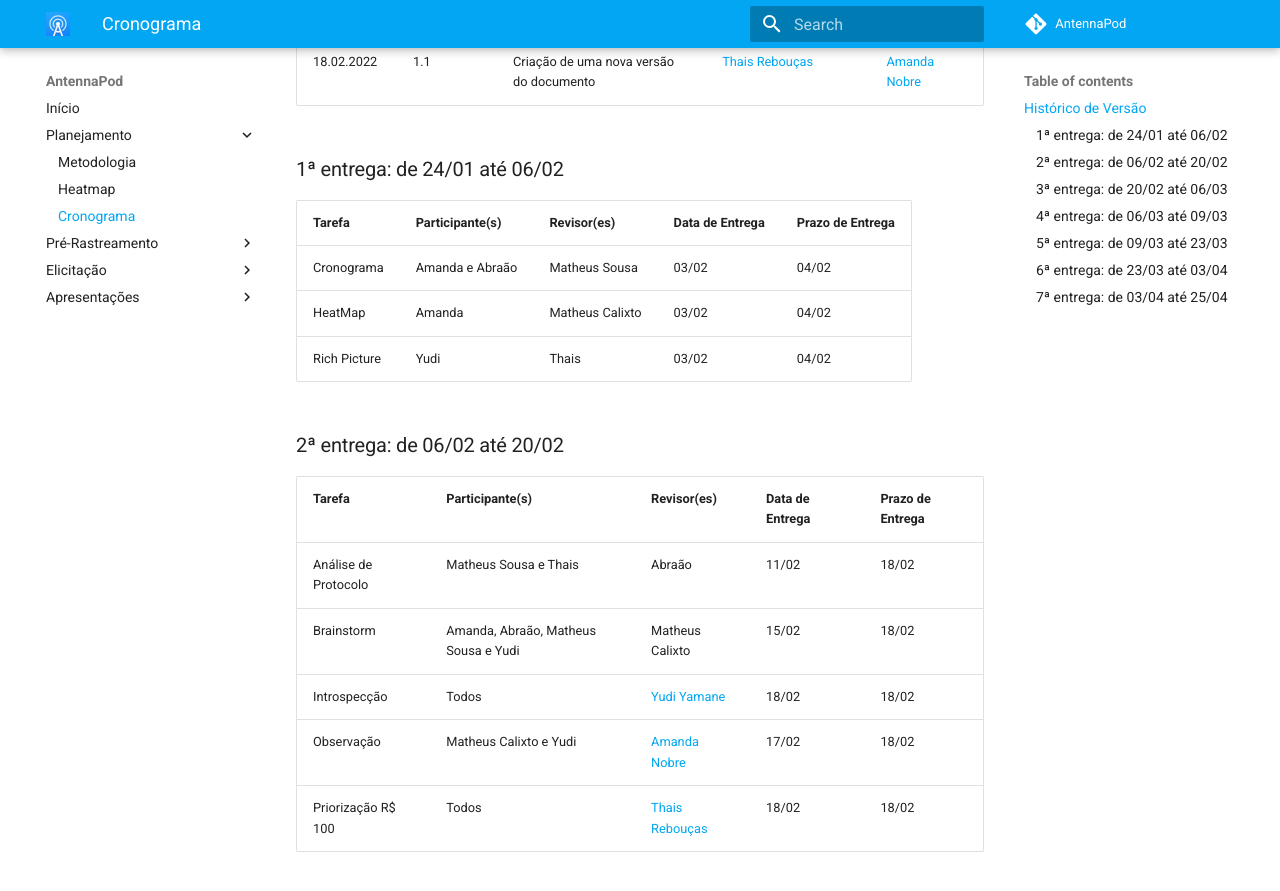
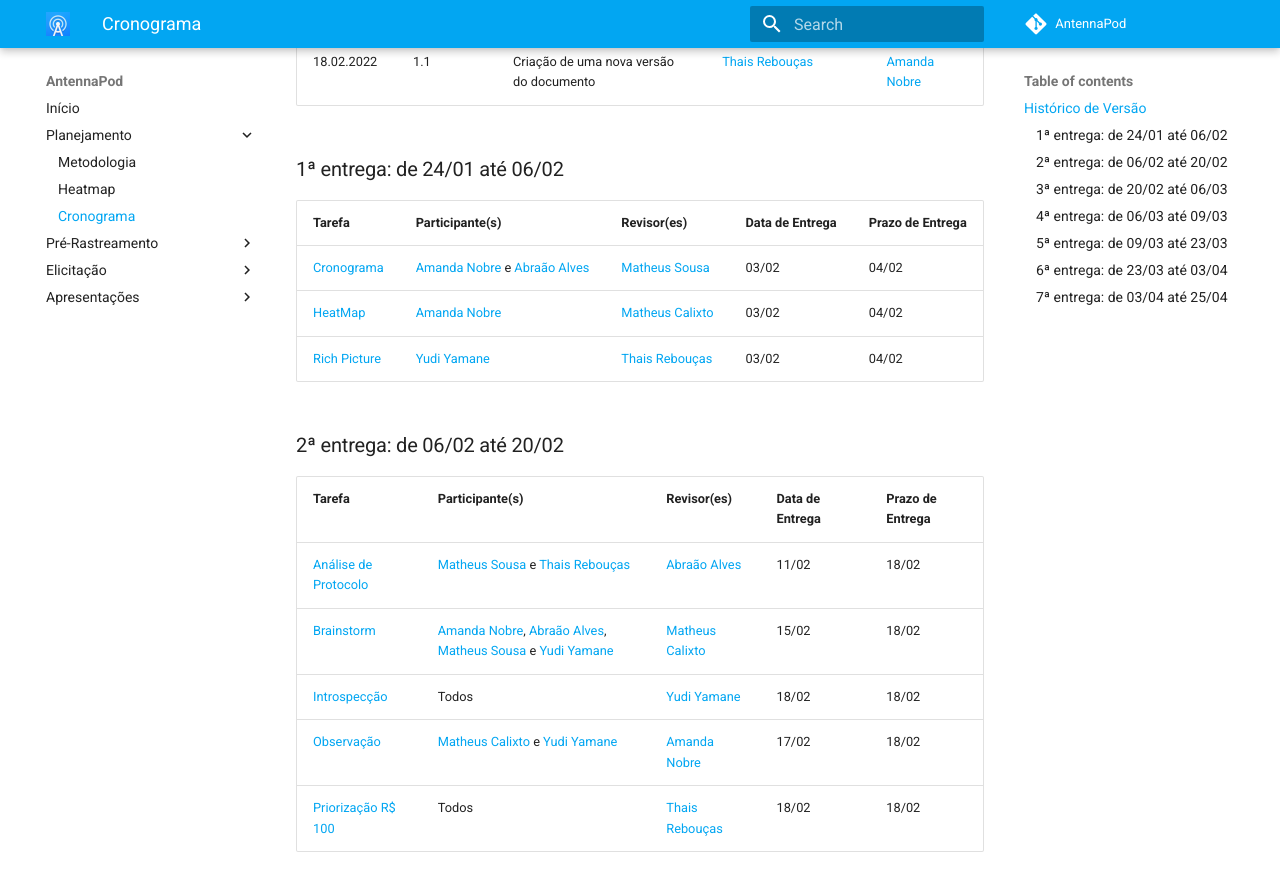
Before and after one commit to Requisitos-de-Software/2021.2-AntennaPod, an MkDocs documentation site: the page built from docs/planejamento/cronograma.md, in a window 1280 px wide and 900 px high, scrolled down 303 px. Shown: the top 891 px of the window. Built offline with MkDocs 1.6.1 and Material for MkDocs 9.7.7, drawn with Linux system fonts in a browser that asks for light colours; comment, search, counter and statistics services are not loaded.

Commit message:
:repeat:(#36): inserindo links para paginas e para os integrantes

```diff
--- a/docs/planejamento/cronograma.md
+++ b/docs/planejamento/cronograma.md
@@ -9,20 +9,20 @@
 
 ### 1ª entrega: de 24/01 até 06/02
 
-| Tarefa       | Participante(s) | Revisor(es)     | Data de Entrega | Prazo de Entrega |
-| ------------ | --------------- | --------------- | --------------- | ---------------- |
-| Cronograma   | Amanda e Abraão | Matheus Sousa   | 03/02           | 04/02            |
-| HeatMap      | Amanda          | Matheus Calixto | 03/02           | 04/02            |
-| Rich Picture | Yudi            | Thais           | 03/02           | 04/02            |
+| Tarefa                                                                                                   | Participante(s)                                                                              | Revisor(es)                                      | Data de Entrega | Prazo de Entrega |
+| -------------------------------------------------------------------------------------------------------- | -------------------------------------------------------------------------------------------- | ------------------------------------------------ | --------------- | ---------------- |
+| [Cronograma](https://requisitos-de-software.github.io/2021.2-AntennaPod/planejamento/cronograma/)        | [Amanda Nobre](https://github.com/AmandaNbr) e [Abraão Alves](https://github.com/Abraao1231) | [Matheus Sousa](https://github.com/gatotabaco)   | 03/02           | 04/02            |
+| [HeatMap](https://requisitos-de-software.github.io/2021.2-AntennaPod/planejamento/heatmap/)              | [Amanda Nobre](https://github.com/AmandaNbr)                                                 | [Matheus Calixto](https://github.com/matheuscvp) | 03/02           | 04/02            |
+| [Rich Picture](https://requisitos-de-software.github.io/2021.2-AntennaPod/pre-rastreamento/richPicture/) | [Yudi Yamane](https://github.com/yudi-azvd)                                                  | [Thais Rebouças](https://github.com/Thais-ra)    | 03/02           | 04/02            |
 
 ### 2ª entrega: de 06/02 até 20/02
-| Tarefa               | Participante(s)                      | Revisor(es)                                   | Data de Entrega | Prazo de Entrega |
-| -------------------- | ------------------------------------ | --------------------------------------------- | --------------- | ---------------- |
-| Análise de Protocolo | Matheus Sousa e Thais                | Abraão                                        | 11/02           | 18/02            |
-| Brainstorm           | Amanda, Abraão, Matheus Sousa e Yudi | Matheus Calixto                               | 15/02           | 18/02            |
-| Introspecção         | Todos                                | [Yudi Yamane](https://github.com/yudi-azvd)   | 18/02           | 18/02            |
-| Observação           | Matheus Calixto e Yudi               | [Amanda Nobre](https://github.com/AmandaNbr)  | 17/02           | 18/02            |
-| Priorização R$ 100   | Todos                                | [Thais Rebouças](https://github.com/Thais-ra) | 18/02           | 18/02            |
+| Tarefa                                                                                                          | Participante(s)                                                                                                                                                                           | Revisor(es)                                      | Data de Entrega | Prazo de Entrega |
+| --------------------------------------------------------------------------------------------------------------- | ----------------------------------------------------------------------------------------------------------------------------------------------------------------------------------------- | ------------------------------------------------ | --------------- | ---------------- |
+| [Análise de Protocolo](https://requisitos-de-software.github.io/2021.2-AntennaPod/elicitacao/analiseProtocolo/) | [Matheus Sousa](https://github.com/gatotabaco) e [Thais Rebouças](https://github.com/Thais-ra)                                                                                            | [Abraão Alves](https://github.com/Abraao1231)    | 11/02           | 18/02            |
+| [Brainstorm](https://requisitos-de-software.github.io/2021.2-AntennaPod/elicitacao/brainstorm/)                 | [Amanda Nobre](https://github.com/AmandaNbr), [Abraão Alves](https://github.com/Abraao1231), [Matheus Sousa](https://github.com/gatotabaco) e [Yudi Yamane](https://github.com/yudi-azvd) | [Matheus Calixto](https://github.com/matheuscvp) | 15/02           | 18/02            |
+| [Introspecção](https://requisitos-de-software.github.io/2021.2-AntennaPod/elicitacao/introspeccao/)             | Todos                                                                                                                                                                                     | [Yudi Yamane](https://github.com/yudi-azvd)      | 18/02           | 18/02            |
+| [Observação](https://requisitos-de-software.github.io/2021.2-AntennaPod/elicitacao/observacao/)                 | [Matheus Calixto](https://github.com/matheuscvp) e [Yudi Yamane](https://github.com/yudi-azvd)                                                                                            | [Amanda Nobre](https://github.com/AmandaNbr)     | 17/02           | 18/02            |
+| [Priorização R$ 100](https://requisitos-de-software.github.io/2021.2-AntennaPod/elicitacao/100reais/)           | Todos                                                                                                                                                                                     | [Thais Rebouças](https://github.com/Thais-ra)    | 18/02           | 18/02            |
 
 ### 3ª entrega: de 20/02 até 06/03
 
```
